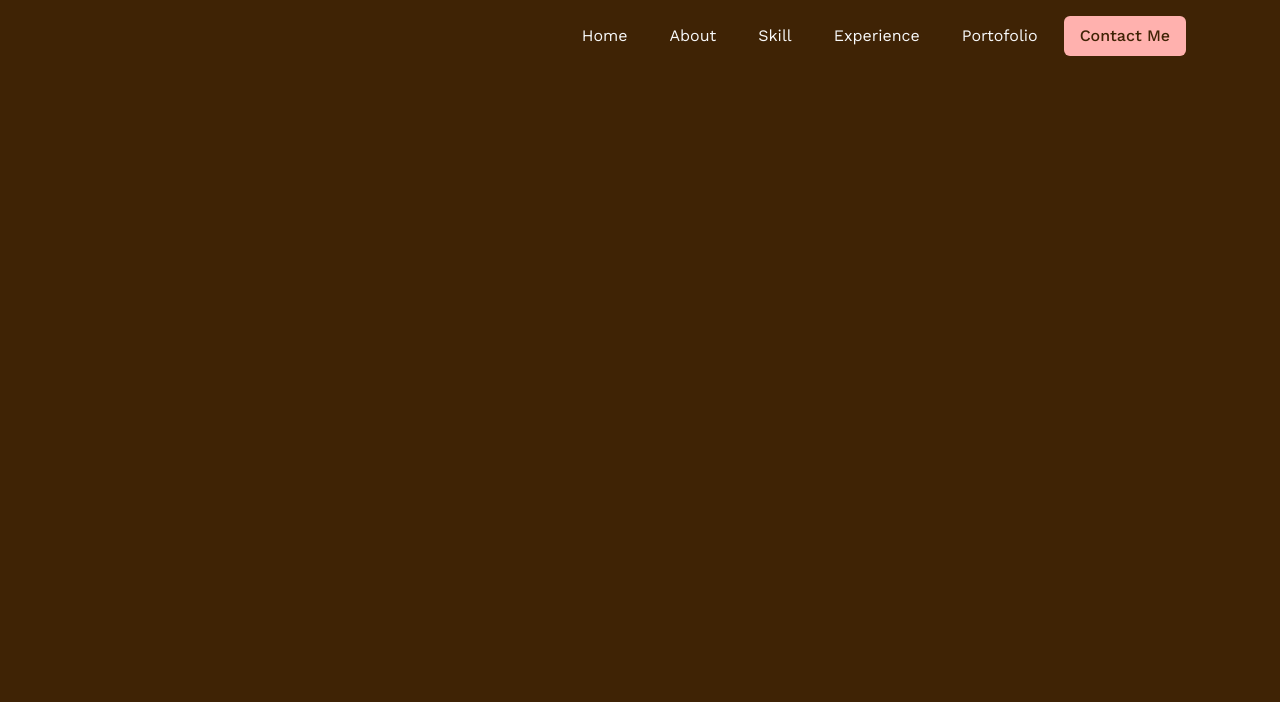
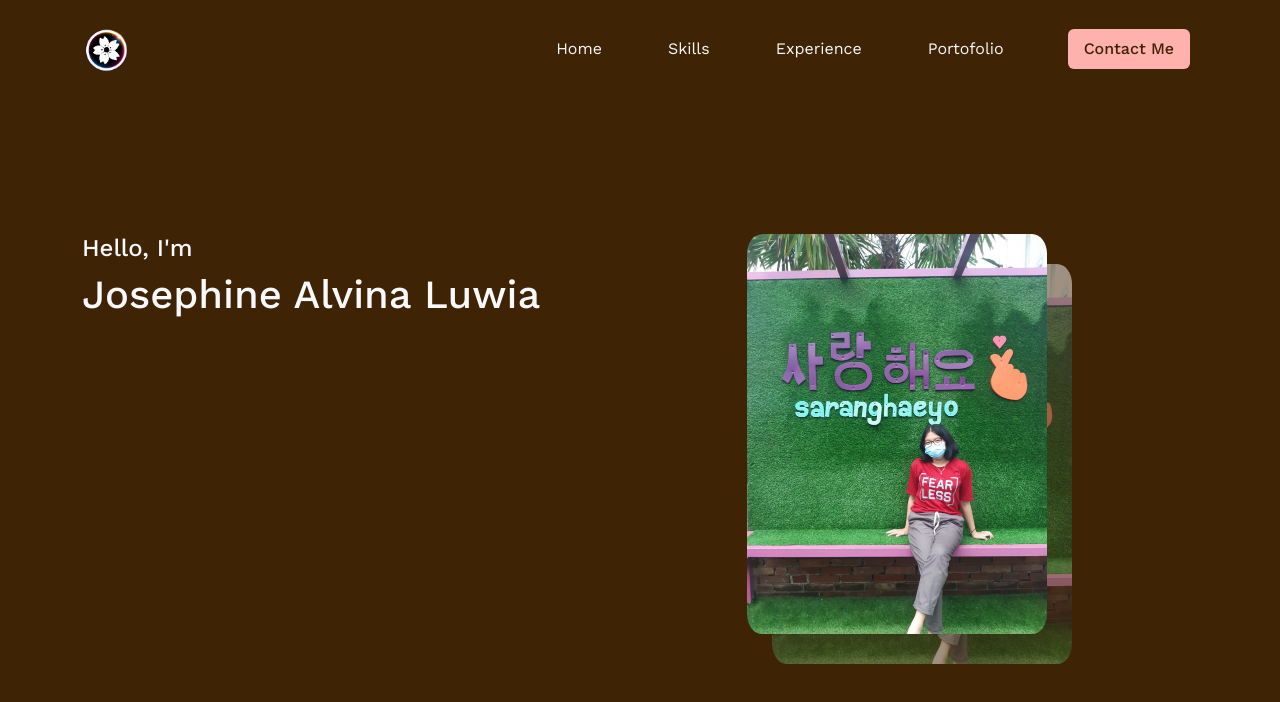
Before and after one commit to Jsphinlvina/Jsphine_portofolio, a plain HTML site: page index.html in a window 1280 px wide. Drawn offline with nearby package versions, Linux system fonts and the light colour scheme.

Commit message:
Add files via upload

```diff
--- a/index.html
+++ b/index.html
@@ -18,36 +18,52 @@
    <!-- ------------------------------ -->
    <!-- Navigation -->
    <!-- ------------------------------ -->
-   <nav class="d-flex justify-content-center" id="navbar">
-      <div class="container m-0 py-3 ">
-         <div class="container">
-            <ul class="nav nav-pills justify-content-end">
+   <nav class="navbar navbar-expand-lg sticky-top p-3" id="navbar">
+      <div class="container">
+         <a class="navbar-brand text-light py-2" href="#" id="logo"><img src="img/icon.png" alt="logo" width="50"></a>
+         <button class="navbar-toggler text-bg-light" type="button" data-bs-toggle="collapse"
+            data-bs-target="#navbarNav" aria-controls="navbarNav" aria-expanded="false" aria-label="Toggle navigation">
+            <span class="navbar-toggler-icon"></span>
+         </button>
+         <div class="collapse navbar-collapse" id="navbarNav">
+            <ul class="navbar-nav ms-auto">
                <li class="nav-item">
-                  <a class="nav-link text-light" aria-current="page" href="#">Home</a>
+                  <a class="nav-link px-2 text-light" aria-current="page" href="#">Home</a>
                </li>
                <li class="nav-item">
-                  <a class="nav-link text-light" href="#">About</a>
+                  <a class="nav-link px-2 text-light" href="#">Skills</a>
                </li>
                <li class="nav-item">
-                  <a class="nav-link text-light" href="#">Skill</a>
+                  <a class="nav-link px-2 text-light" href="#">Experience</a>
                </li>
                <li class="nav-item">
-                  <a class="nav-link text-light" href="#">Experience</a>
-               </li>
-               <li class="nav-item">
-                  <a class="nav-link text-light" href="#">Portofolio</a>
-               </li>
-               <li class="nav-item">
-                  <a class="nav-link active" aria-disabled="true" id="contact">Contact Me</a>
+                  <a class="nav-link px-2 me-5 text-light" href="#">Portofolio</a>
                </li>
             </ul>
+            <div class="d-flex ps-0 mx-2">
+               <a class="nav-link py-2 px-3 rounded" href="#" id="contact">Contact Me</a>
+            </div>
          </div>
       </div>
    </nav>
    <!-- ------------------------------ -->
    <!-- Home -->
    <!-- ------------------------------ -->
-   <section id="home"></section>
+   <section class="d-flex align-items-center text-light" id="home">
+      <div class="container">
+         <div class="row">
+            <div class="col-md-6">
+               <h4>Hello, I'm</h4>
+               <h1>Josephine Alvina Luwia</h1>
+            </div>
+            <div class="col-md-1"></div>
+            <div class="col-md-4 d-flex align-items-start ">
+               <img src="img/profile.jpg" alt="profile" width="300" id="profile">
+               <img src="img/profile.jpg" alt="profile" width="300" id="rectangel">
+            </div>
+         </div>
+      </div>
+   </section>
 
    <!-- JS Bootstrap -->
    <script src="https://cdn.jsdelivr.net/npm/bootstrap@5.3.1/dist/js/bootstrap.bundle.min.js"
--- a/style.css
+++ b/style.css
@@ -1,5 +1,5 @@
 /**Font */
-@import url('https://fonts.googleapis.com/css2?family=Work+Sans:wght@300;400;500&display=swap');
+@import url('https://fonts.googleapis.com/css2?family=Roboto+Mono&family=Work+Sans:wght@300;400;500&display=swap');
 
 * {
    margin: 0;
@@ -25,7 +25,11 @@ body {
 }
 
 nav ul li:not(:last-child) {
-   margin-right: 10px;
+   margin-right: 50px;
+}
+
+#logo {
+   font-family: 'Roboto Mono', monospace;
 }
 
 #contact {
@@ -39,5 +43,18 @@ nav ul li:not(:last-child) {
 /*************************************/
 #home {
    height: auto;
-   min-height: 100vh;
+   min-height: calc(100vh - 98px);
 }
+
+#profile{
+   border-radius: 5%;
+   z-index: 1;
+}
+
+#rectangel{
+   border-color: white;
+   border-radius: 5%;
+   margin-top: 30px;
+   margin-left: -275px;
+   opacity: 0.5;
+}
```
Also changed, not shown: img/profile.jpg (added).
